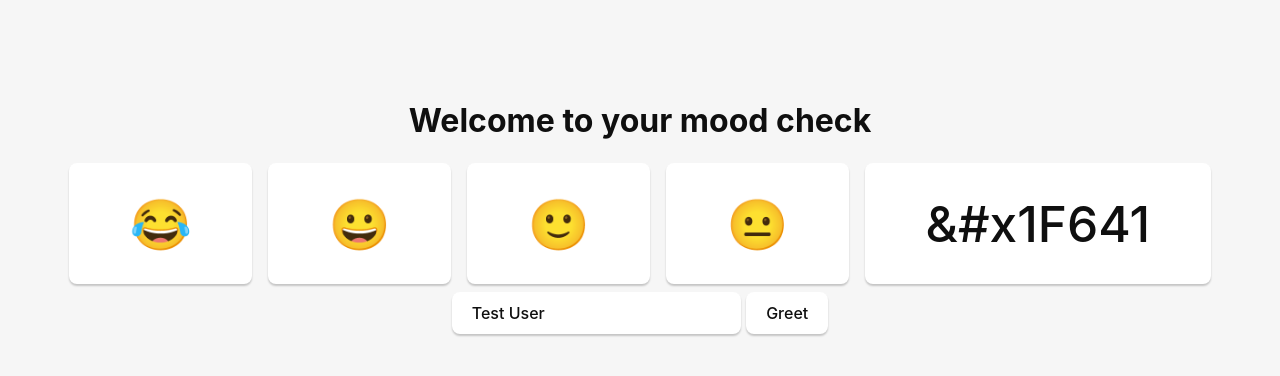
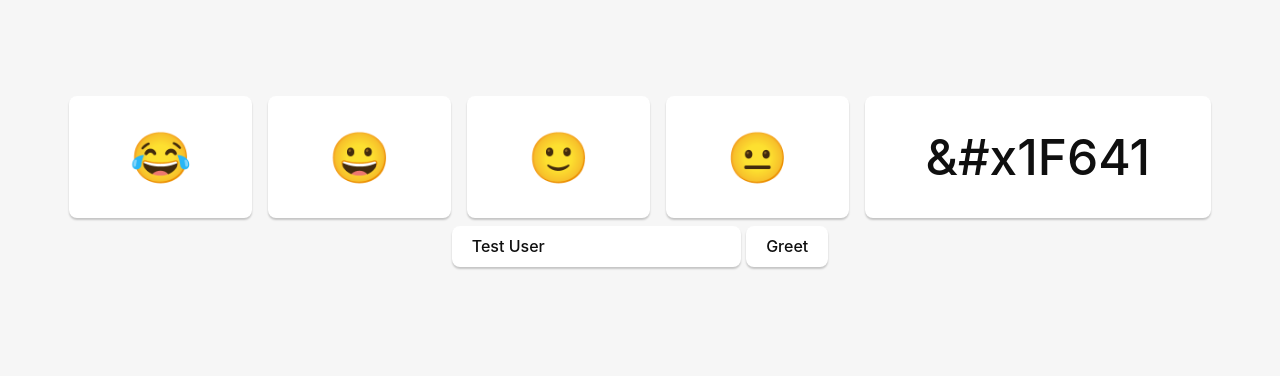
Before and after one commit to arjav0703/mood-tracker, a Vue app: page / in a window 1280 px wide. Shown: the top 376 px of the page. Built offline with nearby package versions, Linux system fonts and the light colour scheme.

Commit message:
Adding a better Readme

```diff
--- a/src/App.vue
+++ b/src/App.vue
@@ -22,20 +22,8 @@ async function moodCheck(mood: string) {
 
 <template>
   <main class="container">
-     <h1>Welcome to your mood check <!-- (REMOVE IN PRODUCTION) --> </h1>
-<!--
-    <div class="row">
-      <a href="https://vite.dev" target="_blank">
-        <img src="/vite.svg" class="logo vite" alt="Vite logo" />
-      </a>
-      <a href="https://tauri.app" target="_blank">
-        <img src="/tauri.svg" class="logo tauri" alt="Tauri logo" />
-      </a>
-      <a href="https://vuejs.org/" target="_blank">
-        <img src="./assets/vue.svg" class="logo vue" alt="Vue logo" />
-      </a>
-    </div>
-    <p>Click on the Tauri, Vite, and Vue logos to learn more.</p> -->
+     <!-- <h1>Welcome to your mood check (REMOVE IN PRODUCTION) </h1> -->
+
 <div class="Buttons">
     <button v-for="value in emojis" :key="value" @click="moodCheck(value)">
       {{ value }}
@@ -90,10 +78,7 @@ async function moodCheck(mood: string) {
   font-size: 3.10rem;
 }
 
-.row {
-  display: flex;
-  justify-content: center;
-}
+
 
 h1 {
   text-align: center;
```
Also changed, not shown: 2 other files (tests, documents, lock files or other folders).
